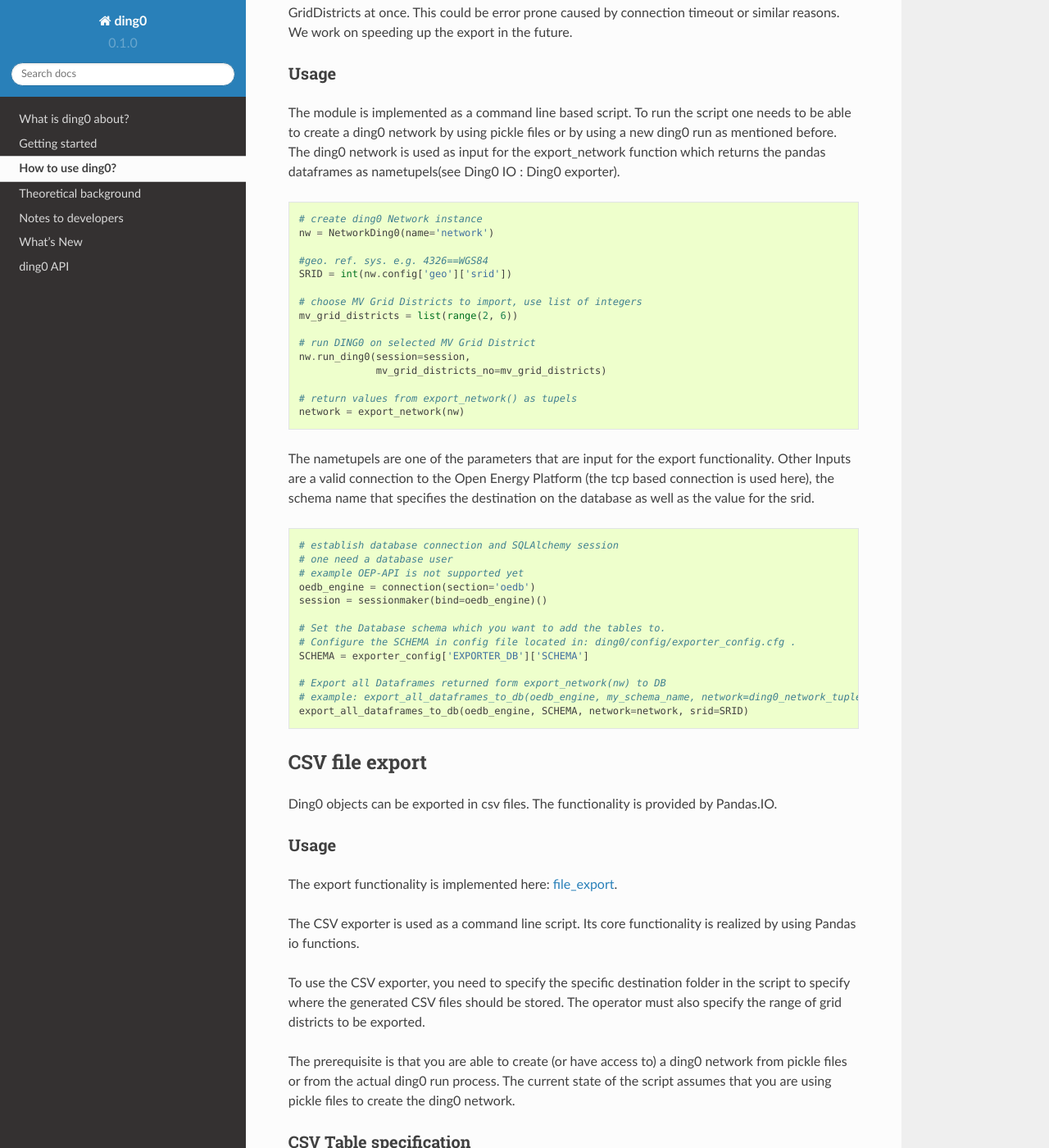
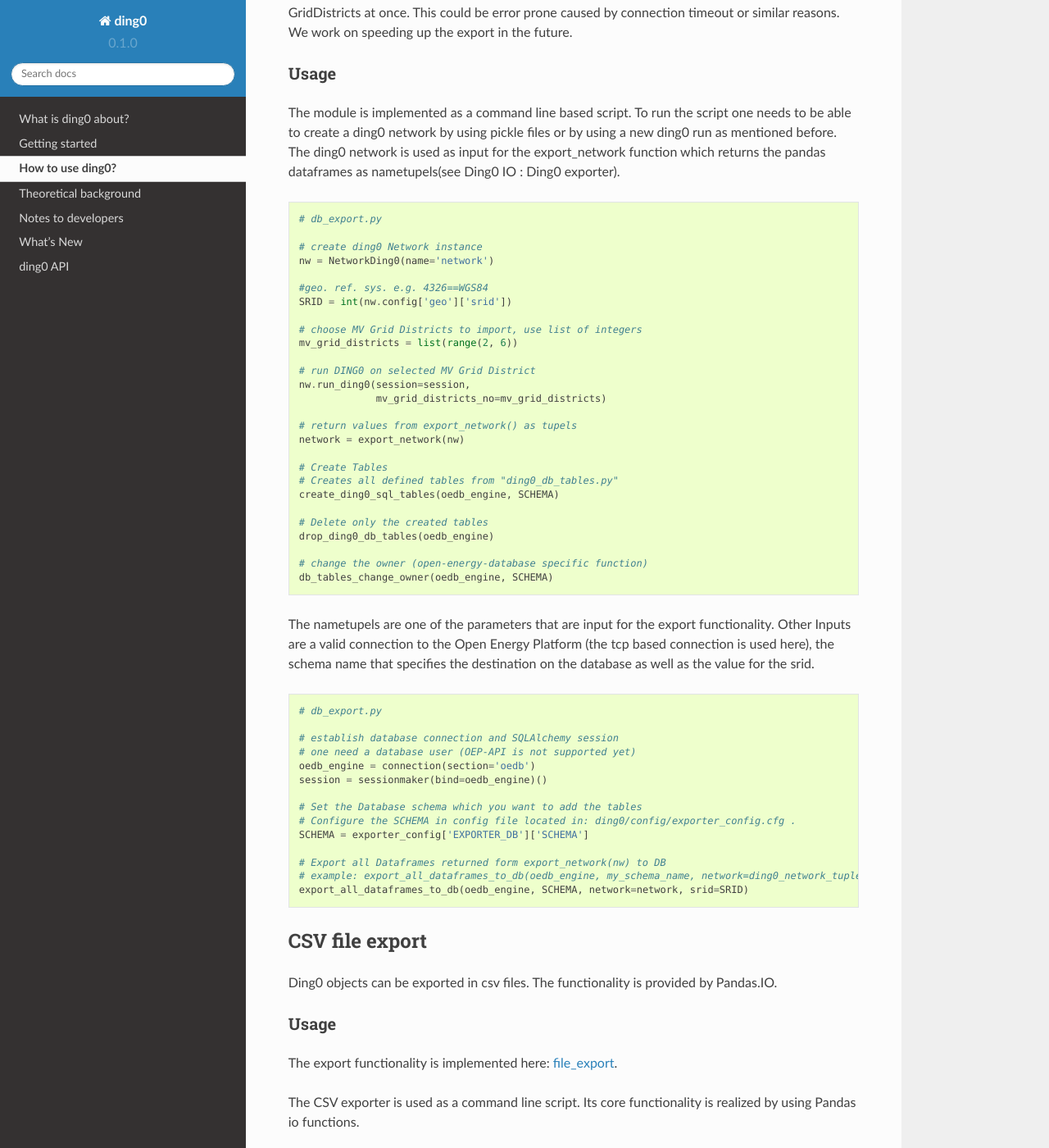
Before and after one commit to openego/ding0, a Sphinx documentation site: the page built from doc/usage_details.rst, in a window 1280 px wide and 1400 px high, scrolled down 11303 px. Shown: the whole window at 82% size. Built offline with Sphinx 7.4.7 and the Read the Docs theme 2.0.0, drawn with Linux system fonts in a browser that asks for light colours; formulas are drawn with MathJax 3; some of the changed text lies outside the part shown.

Commit message:
Imporve codeblock contend

```diff
--- a/doc/usage_details.rst
+++ b/doc/usage_details.rst
@@ -208,20 +208,18 @@ of ding0 with it. For further information see Panda's IO.
 
 .. code-block:: python
 
-    # 4.
+    # 4. inside for-loop
     # Create 15 pandas dataframes and 2 metadata elements as namedtuple
     # use the run_id from the pickle files in this case = 20180823154014
     network = export_network(nw, run_id=pickled_run_id_value)
 
-
+    # This is the structure of the output:
     # available namedtuple
     'Network',
     [
         'run_id', 'metadata_json', 'lv_grid', 'lv_gen', 'lv_cd', 'lv_stations', 'mvlv_trafos', 'lv_loads',
         'mv_grid', 'mv_gen', 'mv_cb', 'mv_cd', 'mv_stations', 'hvmv_trafos', 'mv_loads', 'lines', 'mvlv_mapping'
     ]
-
-
 
 
 What IO functionality is implemented?
@@ -528,6 +526,8 @@ input for the export_network function which returns the pandas dataframes as nam
 
 .. code-block:: python
 
+    # db_export.py
+
     # create ding0 Network instance
     nw = NetworkDing0(name='network')
 
@@ -544,26 +544,36 @@ input for the export_network function which returns the pandas dataframes as nam
     # return values from export_network() as tupels
     network = export_network(nw)
 
+    # Create Tables
+    # Creates all defined tables from "ding0_db_tables.py"
+    create_ding0_sql_tables(oedb_engine, SCHEMA)
+
+    # Delete only the created tables
+    drop_ding0_db_tables(oedb_engine)
+
+    # change the owner (open-energy-database specific function)
+    db_tables_change_owner(oedb_engine, SCHEMA)
+
 The nametupels are one of the parameters that are input for the export functionality. Other Inputs are a valid
 connection to the Open Energy Platform (the tcp based connection is used here), the schema name that specifies the
 destination on the database as well as the value for the srid.
 
 .. code-block:: python
 
+    # db_export.py
+
     # establish database connection and SQLAlchemy session
-    # one need a database user
-    # example OEP-API is not supported yet
+    # one need a database user (OEP-API is not supported yet)
     oedb_engine = connection(section='oedb')
     session = sessionmaker(bind=oedb_engine)()
 
-    # Set the Database schema which you want to add the tables to.
+    # Set the Database schema which you want to add the tables
     # Configure the SCHEMA in config file located in: ding0/config/exporter_config.cfg .
     SCHEMA = exporter_config['EXPORTER_DB']['SCHEMA']
 
     # Export all Dataframes returned form export_network(nw) to DB
     # example: export_all_dataframes_to_db(oedb_engine, my_schema_name, network=ding0_network_tuples, srid=4326)
     export_all_dataframes_to_db(oedb_engine, SCHEMA, network=network, srid=SRID)
-
 
 CSV file export
 ===============
```
